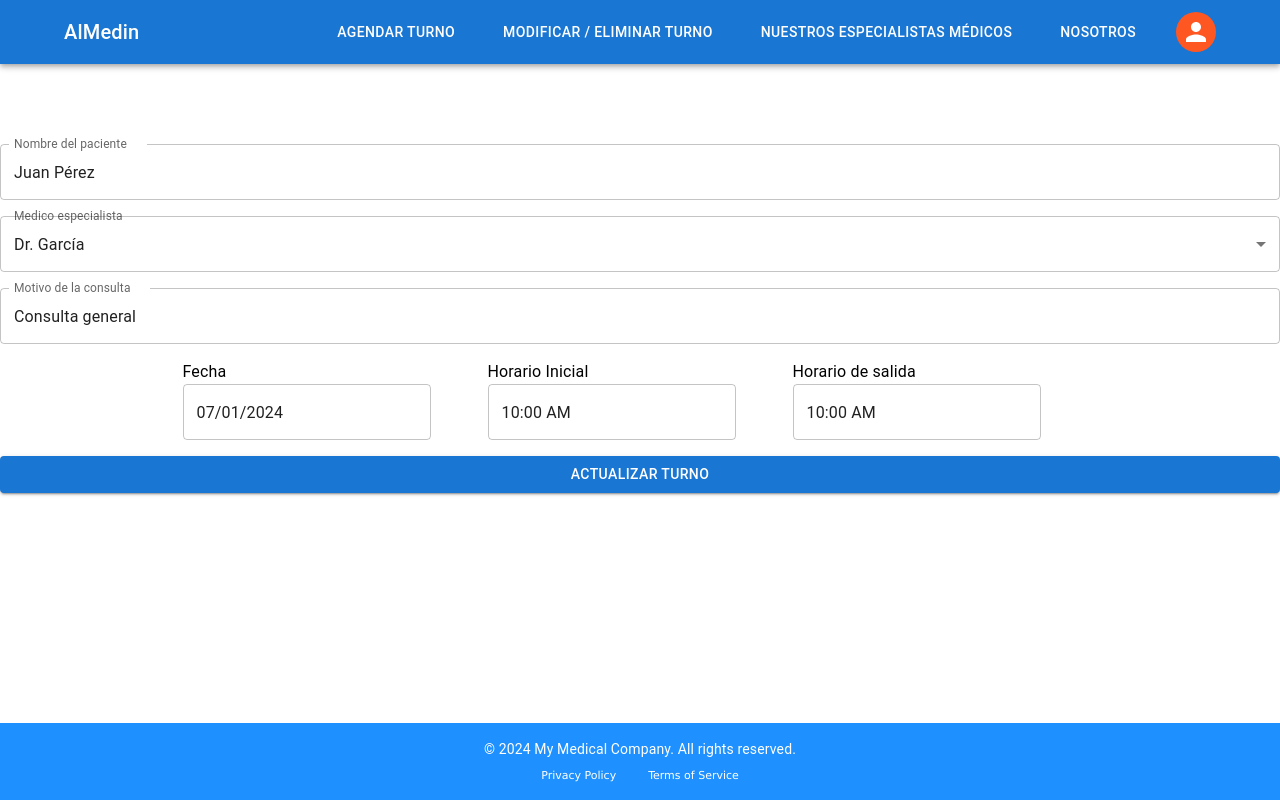
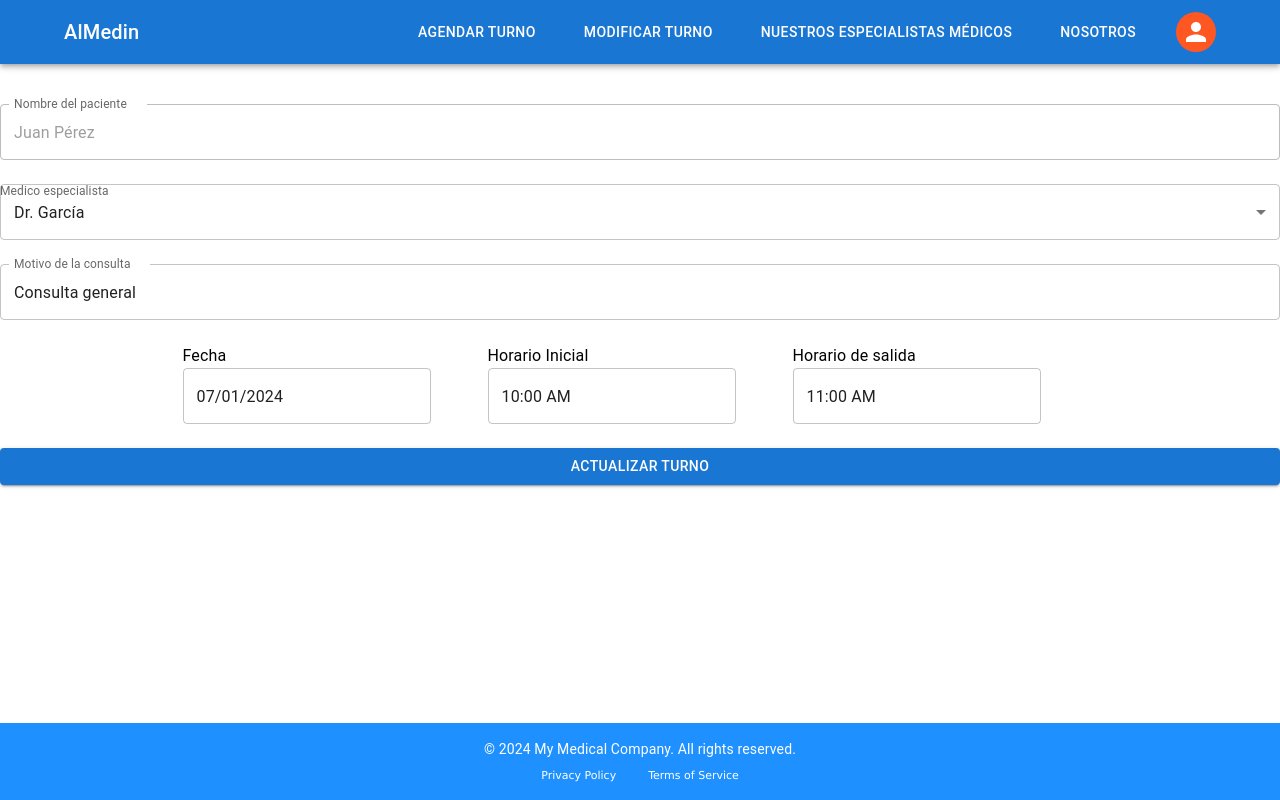
Before and after one commit to FreakySL/UMSA-GRUPO4-Front, a React (Vite) app in the folder npm-project-front/: page /actualizar-turno in a window 1280 px wide. Built offline with nearby package versions, Linux system fonts and the light colour scheme.

Commit message:
Update appointment form

```diff
--- a/npm-project-front/package.json
+++ b/npm-project-front/package.json
@@ -18,6 +18,7 @@
     "@mui/material": "^5.15.21",
     "@mui/styled-engine-sc": "^6.0.0-alpha.18",
     "@mui/x-date-pickers": "^7.8.0",
+    "axios": "^1.7.2",
     "date-fns": "^3.6.0",
     "dayjs": "^1.11.11",
     "firebase": "^10.12.2",
--- a/npm-project-front/src/components/Header.tsx
+++ b/npm-project-front/src/components/Header.tsx
@@ -43,7 +43,7 @@ const Header: React.FC = () => {
                 </Link>
                 <Link onClick={() => navigate('/actualizar-turno')} color="inherit" underline="none" sx={{ ml: 2, color: '#fff', mr: 2 }}>
                   <Button color='inherit'>
-                    Modificar / Eliminar Turno
+                    Modificar Turno
                   </Button>
                 </Link>
                 {/* Add handleNav after testing the pages */}
--- a/npm-project-front/src/pages/UpdateAppointmentForm.tsx
+++ b/npm-project-front/src/pages/UpdateAppointmentForm.tsx
@@ -23,7 +23,7 @@ interface UpdateAppointmentFormProps {
 }
 
 const UpdateAppointmentForm: React.FC<UpdateAppointmentFormProps> = ({ appointment, onUpdate }) => {
-  const [pacientName, setPacientName] = useState<string>(appointment.pacientName);
+  const [pacientName] = useState<string>(appointment.pacientName);
   const [date, setDate] = useState<Dayjs | null>(appointment.date);
   const [startTime, setStartTime] = useState<Dayjs | null>(appointment.startTime);
   const [endTime, setEndTime] = useState<Dayjs | null>(appointment.endTime);
@@ -50,31 +50,22 @@ const UpdateAppointmentForm: React.FC<UpdateAppointmentFormProps> = ({ appointme
   };
 
   return (
-    <div style={{ marginTop: '80px' }}>
+    <div style={{ marginTop: '40px' }}>
         <form onSubmit={handleSubmit}>
-          <Grid container spacing={2}>
+          <Grid container spacing={3} justifyContent="center" direction="column" alignContent="center">
             <Grid item xs={12}>
               <TextField
                 label="Nombre del paciente"
                 fullWidth
                 value={pacientName}
                 InputProps={{
-                  readOnly: true,
+                  disabled: true,
                 }}
-
               />
             </Grid>
-            {/* <Grid item xs={12}>
-              <DateTimePicker
-                renderInput={(props) => <TextField {...props} fullWidth />}
-                label="Fecha y hora de la cita"
-                value={date}
-                onChange={(newValue) => setDate(newValue)}
-              />
-            </Grid> */}
             <Grid item xs={12}>
               <FormControl fullWidth>
-                <InputLabel>Medico especialista</InputLabel>
+                <InputLabel margin='dense' variant='standard' >Medico especialista</InputLabel>
                 <Select
                   value={medicSpecialist}
                   onChange={handleMedicSpecialistChange}
@@ -103,7 +94,7 @@ const UpdateAppointmentForm: React.FC<UpdateAppointmentFormProps> = ({ appointme
                     <DatePicker
                     value={date}
                     onChange={setDate}
-                    defaultValue={dayjs()}
+                    defaultValue={dayjs(date)}
                     views={['year', 'month', 'day']}
                     />
                 </Grid>
@@ -114,7 +105,7 @@ const UpdateAppointmentForm: React.FC<UpdateAppointmentFormProps> = ({ appointme
                     <TimePicker
                         value={startTime}
                         onChange={setStartTime}
-                        referenceDate={dayjs('2022-04-17')}
+                        referenceDate={dayjs(startTime)}
                     />
                 </Grid>
                 <Grid spacing={3} sx={{ minWidth: 305 }}>
@@ -122,9 +113,9 @@ const UpdateAppointmentForm: React.FC<UpdateAppointmentFormProps> = ({ appointme
                         Horario de salida
                     </Typography>
                     <TimePicker
-                        value={startTime}
+                        value={endTime}
                         onChange={setEndTime}
-                        referenceDate={dayjs('2022-04-17')}
+                        referenceDate={dayjs(endTime)}
                     />
                 </Grid>
             </LocalizationProvider>
```
Also changed, not shown: 1 other file (tests, documents, lock files or other folders).
